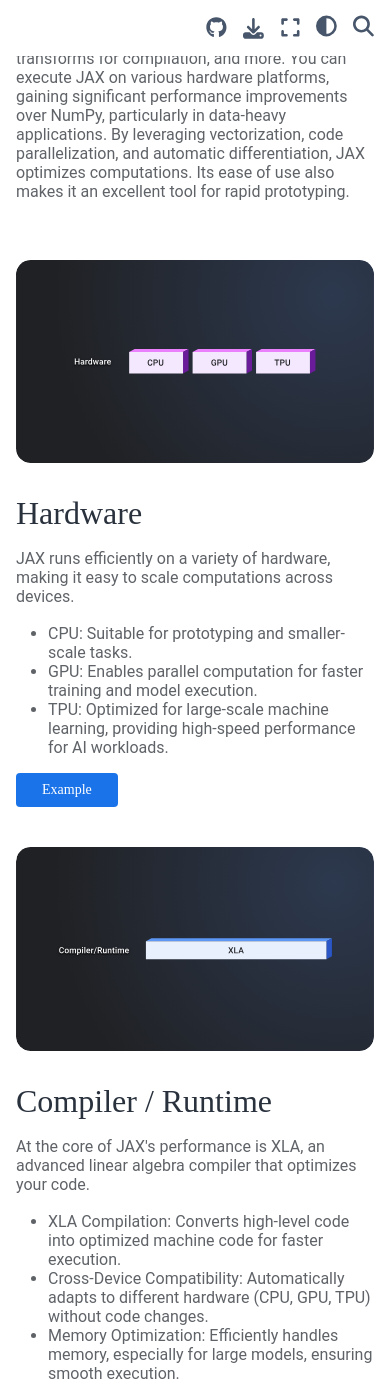
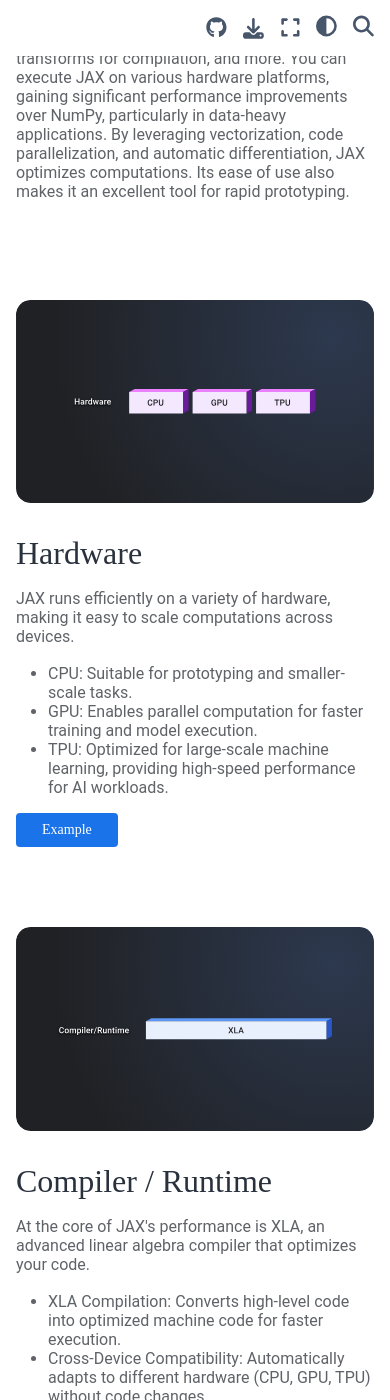
Before and after one commit to barnesjoseph/jax-ai-stacks, a Sphinx documentation site: the page built from docs/source/index.rst, in a window 390 px wide and 1400 px high, scrolled down 2194 px. Built offline with Sphinx 7.4.7 and the Sphinx Book theme 1.1.4, drawn with Linux system fonts in a browser that asks for light colours.

Commit message:
dark mode fixes

```diff
--- a/docs/source/_static/css/custom.css
+++ b/docs/source/_static/css/custom.css
@@ -140,6 +140,10 @@
     margin-bottom: 100px;
 }
 
+.image-section img {
+    background-color: transparent !important;
+}
+
 .image-section.image-right {
     flex-direction: row-reverse;
 }
@@ -177,6 +181,10 @@
     .hero h1 {
         font-size: 32px;
     }
+
+    .image-section {
+        margin-bottom: 40px;
+    }
 }
 
 @media (max-width: 860px) {
@@ -204,7 +212,7 @@
     .image-section,
     .image-section.image-right {
         flex-direction: column;
-        margin-bottom: 40px;
+        margin-bottom: 80px;
     }
 
     .image-section h3 {
@@ -215,3 +223,12 @@
         margin-top: 0;
     }
 }
+
+html[data-theme="dark"] .banner {
+    background: url(../../_static/images/hero-radial.svg) no-repeat top -750px right -450px / 1500px #202124
+}
+
+html[data-theme="dark"] .doc-body p,
+html[data-theme="dark"] .doc-body ul {
+    color: #9aa0a6;
+}
```
